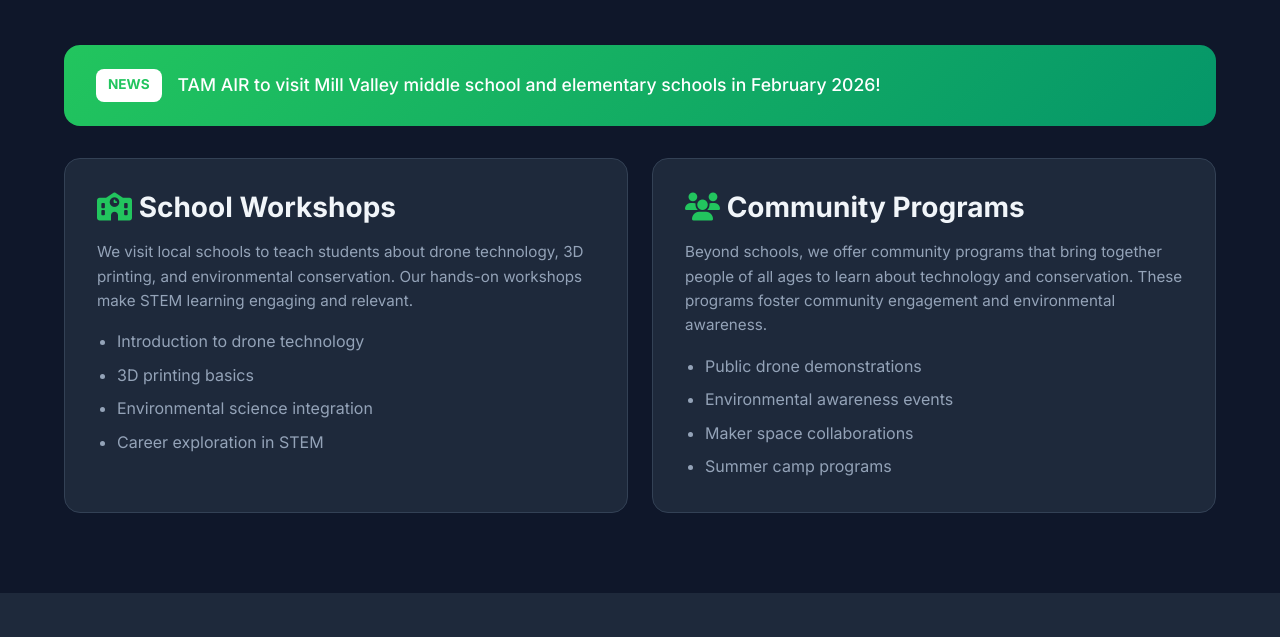
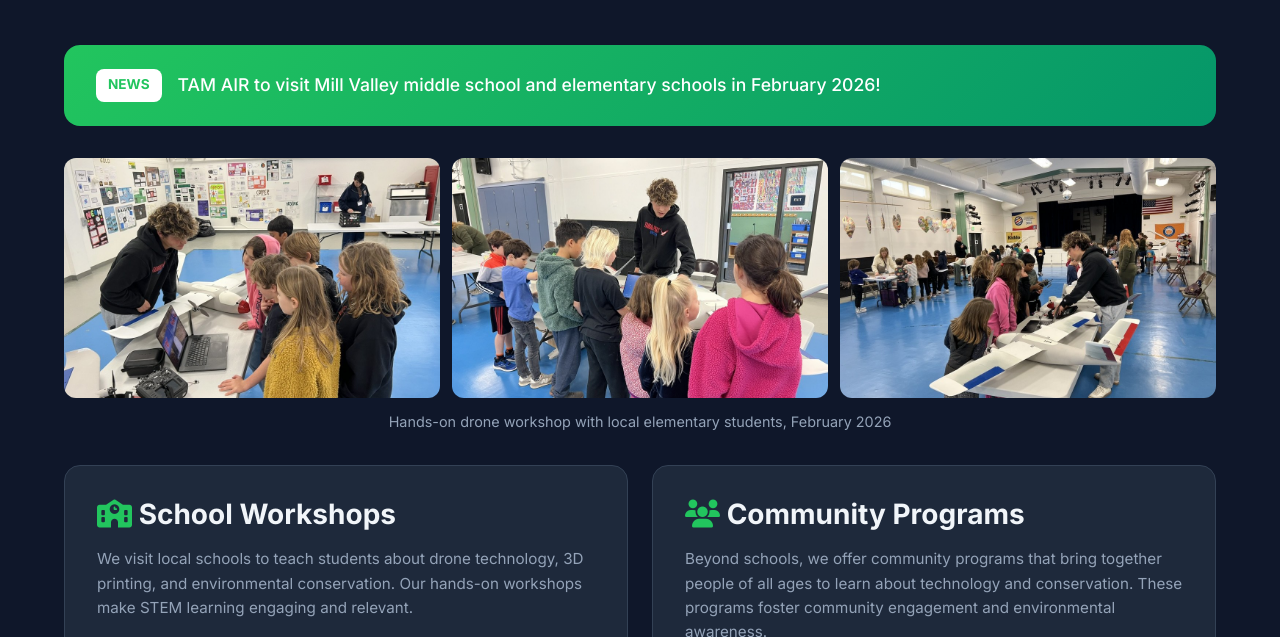
Before and after one commit to justinmerlin2009/tamairclub, a plain HTML site: page events.html in a window 1280 px wide. Shown: the part 463-1100 px from the top of the page. Drawn offline with Linux system fonts and the light colour scheme.

Commit message:
Events: add three photos from the February 2026 school STEM outreach
Photos chosen for engagement with few clearly visible children's faces;
all EXIF metadata (including GPS location) stripped.

Co-Authored-By: Claude Opus 5.5 <noreply@anthropic.com>

```diff
--- a/events.html
+++ b/events.html
@@ -78,6 +78,18 @@
           TAM AIR to visit Mill Valley middle school and elementary schools in February 2026!
         </p>
       </div>
+
+      <!-- School visit photos (February 2026) -->
+      <figure style="margin: 0 0 2rem;">
+        <div style="display: grid; grid-template-columns: repeat(auto-fit, minmax(240px, 1fr)); gap: 0.75rem;">
+          <img src="images/events/stem-outreach-2026/stem-outreach-01.jpg" alt="Students gather around a 3D printed drone and its controller as Justin explains how it works" loading="lazy" style="width: 100%; height: 240px; object-fit: cover; border-radius: 0.75rem;">
+          <img src="images/events/stem-outreach-2026/stem-outreach-02.jpg" alt="A group of students watches a drone demonstration on a laptop" loading="lazy" style="width: 100%; height: 240px; object-fit: cover; border-radius: 0.75rem;">
+          <img src="images/events/stem-outreach-2026/stem-outreach-03.jpg" alt="Students look on as Justin prepares a 3D printed fixed-wing drone in the school multipurpose room" loading="lazy" style="width: 100%; height: 240px; object-fit: cover; border-radius: 0.75rem;">
+        </div>
+        <figcaption style="margin-top: 0.75rem; color: var(--text-secondary); font-size: 0.9rem; text-align: center;">
+          Hands-on drone workshop with local elementary students, February 2026
+        </figcaption>
+      </figure>
 
       <div class="grid grid-2">
         <div class="card" style="padding: 2rem;">
```
Also changed, not shown: images/events/stem-outreach-2026/stem-outreach-01.jpg (added), images/events/stem-outreach-2026/stem-outreach-02.jpg (added), images/events/stem-outreach-2026/stem-outreach-03.jpg (added).
